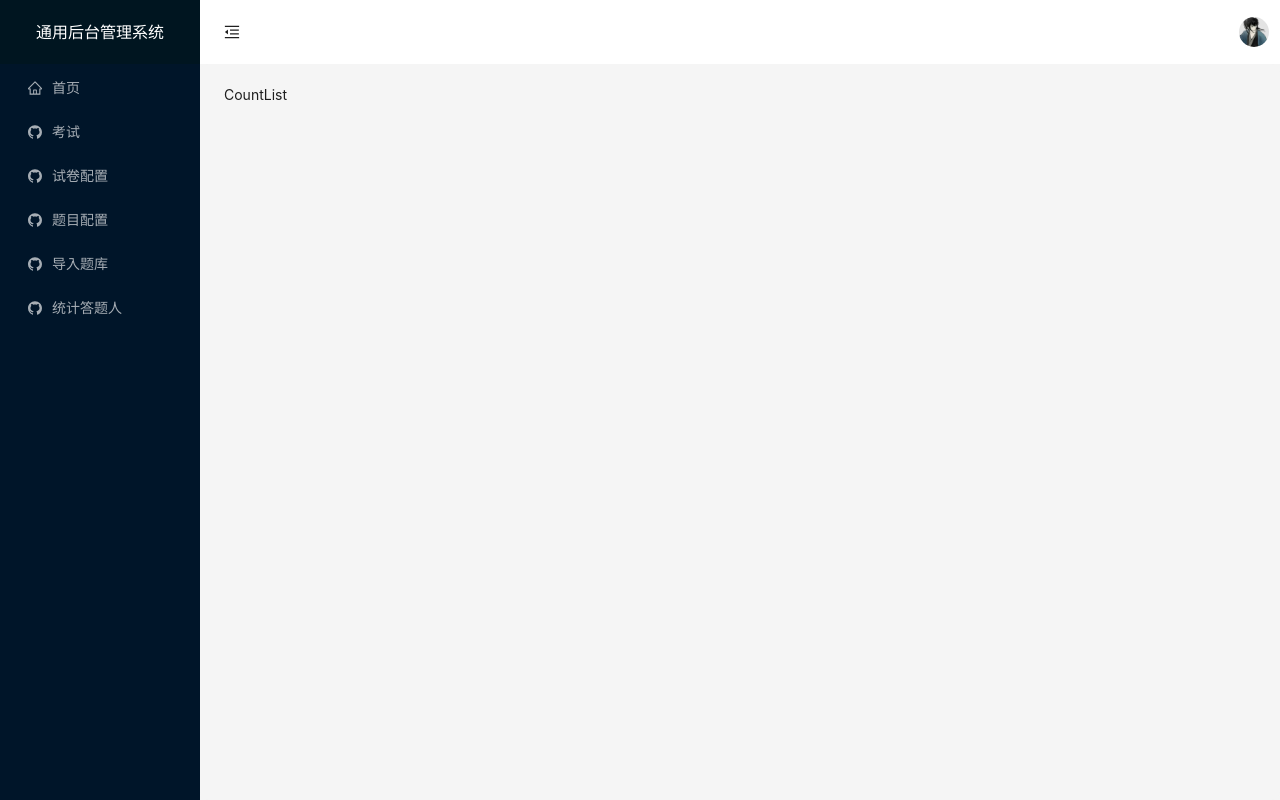
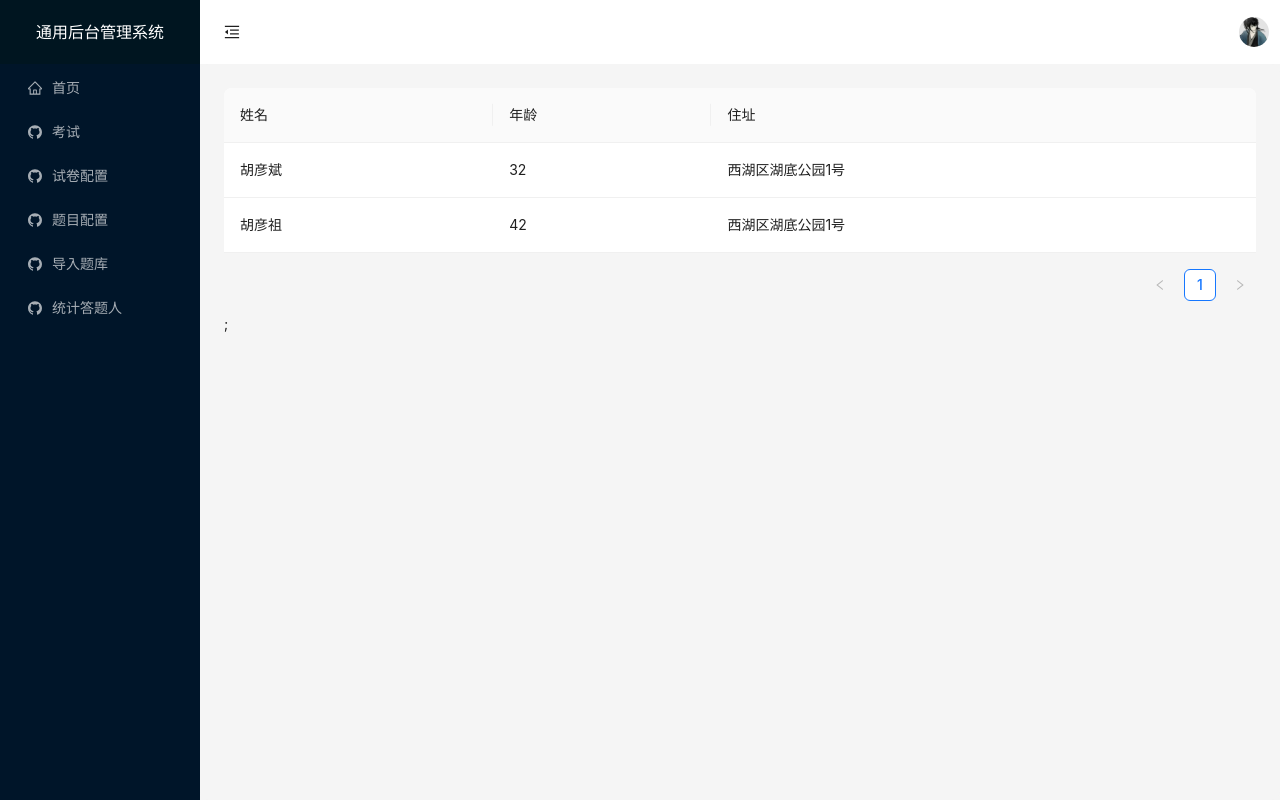
Before and after one commit to tianyagulvke/ks, a React (Vite) app: page /countlist in a window 1280 px wide. Built offline with nearby package versions, Linux system fonts and the light colour scheme.

Commit message:
feat: 8.20

```diff
--- a/src/pages/countList/index.jsx
+++ b/src/pages/countList/index.jsx
@@ -1,7 +1,43 @@
-import React from 'react'
+import React, { useState, useEffect } from 'react'
+import { Table } from "antd";
+export default function CountList() {
+    const [dataSource, setDataSource] = useState([
+        {
+            key: '1',
+            name: '胡彦斌',
+            age: 32,
+            address: '西湖区湖底公园1号',
+        },
+        {
+            key: '2',
+            name: '胡彦祖',
+            age: 42,
+            address: '西湖区湖底公园1号',
+        },
+    ]);
 
-export default function CountList() {
+
+
+    const [columns, setColumns] = useState([
+        {
+            title: '姓名',
+            dataIndex: 'name',
+            key: 'name',
+        },
+        {
+            title: '年龄',
+            dataIndex: 'age',
+            key: 'age',
+        },
+        {
+            title: '住址',
+            dataIndex: 'address',
+            key: 'address',
+        },
+    ]);
     return (
-        <div>CountList</div>
+        <div>
+            <Table dataSource={dataSource} columns={columns} />;
+        </div>
     )
 }
```
